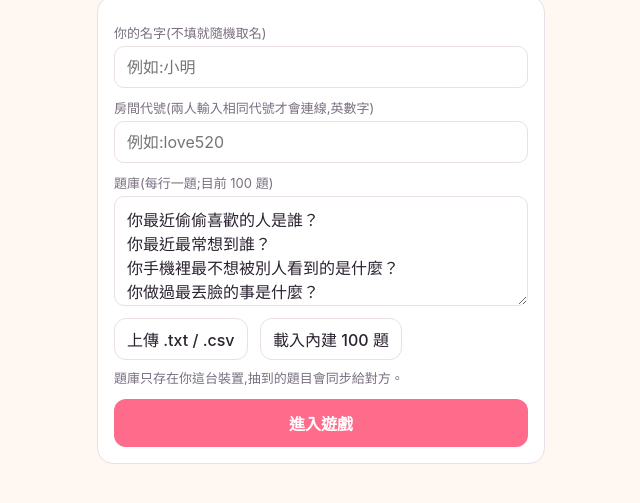
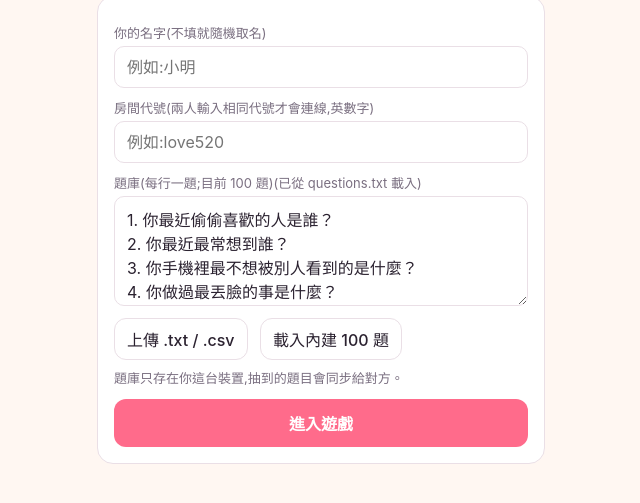
Before and after one commit to MikeWang1224/truth-game, a plain HTML site: page index.html in a window 1280 px wide. Shown: the part 87-590 px from the top of the page, without its empty margins (319-959 px from the left). Drawn offline with Linux system fonts and the light colour scheme.

Commit message:
Update index.html

```diff
--- a/index.html
+++ b/index.html
@@ -41,7 +41,7 @@ button:disabled{opacity:.45;cursor:not-allowed}
   <input id="nm" type="text" maxlength="12" placeholder="例如:小明">
   <label for="rm">房間代號(兩人輸入相同代號才會連線,英數字)</label>
   <input id="rm" type="text" maxlength="20" placeholder="例如:love520">
-  <label>題庫(每行一題;目前 <span id="cnt">0</span> 題)</label>
+  <label>題庫(每行一題;目前 <span id="cnt">0</span> 題)<span id="src"></span></label>
   <textarea id="bank"></textarea>
   <div>
     <button class="alt" id="up">上傳 .txt / .csv</button>
@@ -91,6 +91,10 @@ function refreshCount(){bank=parseBank($("bank").value);$("cnt").textContent=ban
 var saved=load("tod_bank");
 $("bank").value=saved||DEFAULTS.join("\n");
 refreshCount();
+fetch("questions.txt",{cache:"no-store"}).then(function(r){if(!r.ok)throw 0;return r.text()}).then(function(t){
+  t=t.replace(/^\uFEFF/,"");
+  if(parseBank(t).length){$("bank").value=t;refreshCount();$("src").textContent="(已從 questions.txt 載入)"}
+}).catch(function(){});
 $("bank").addEventListener("input",function(){refreshCount();save("tod_bank",$("bank").value)});
 $("def").onclick=function(){$("bank").value=DEFAULTS.join("\n");refreshCount();save("tod_bank",$("bank").value)};
 $("up").onclick=function(){$("file").click()};
```
